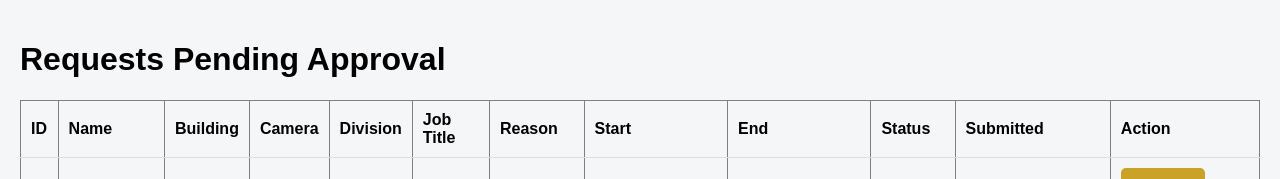
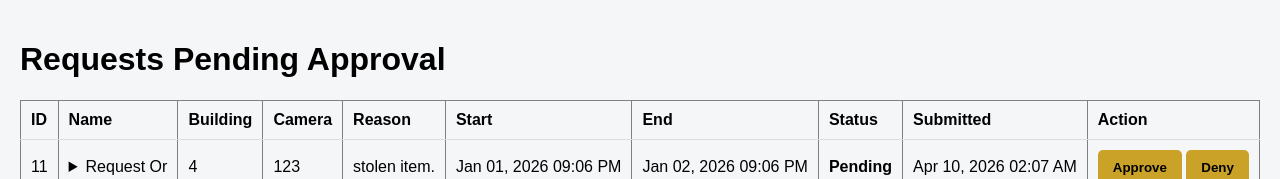
Before and after one commit to markyebra/group_project, a Flask app: page /director/dashboard in a window 1280 px wide. Shown: the part 101-280 px from the top of the page. Run offline with Flask 3, Linux system fonts and the light colour scheme; a user stored in the database is signed in; data comes from the database, SQL or seed files in the repository; both versions use the stored data as it was after the commit.

Commit message:
fixed director dashboard

```diff
--- a/templates/director_dashboard.html
+++ b/templates/director_dashboard.html
@@ -12,8 +12,6 @@
         <th>Name</th>
         <th>Building</th>
         <th>Camera</th>
-        <th>Division</th>
-        <th>Job Title</th>
         <th>Reason</th>
         <th>Start</th>
         <th>End</th>
@@ -39,8 +37,6 @@
 </td>
         <td>{{ r["building"] }}</td>
         <td>{{ r["camera_location"] }}</td>
-        <td>{{ r["division"] }}</td>
-        <td>{{ r["job_title"] }}</td>
         <td>{{ r["reason"] }}</td>
         <td>{{ r["start_time"] | pretty_datetime }}</td>
         <td>{{ r["end_time"] | pretty_datetime }}</td>
```
Also changed, not shown: requests.db.
